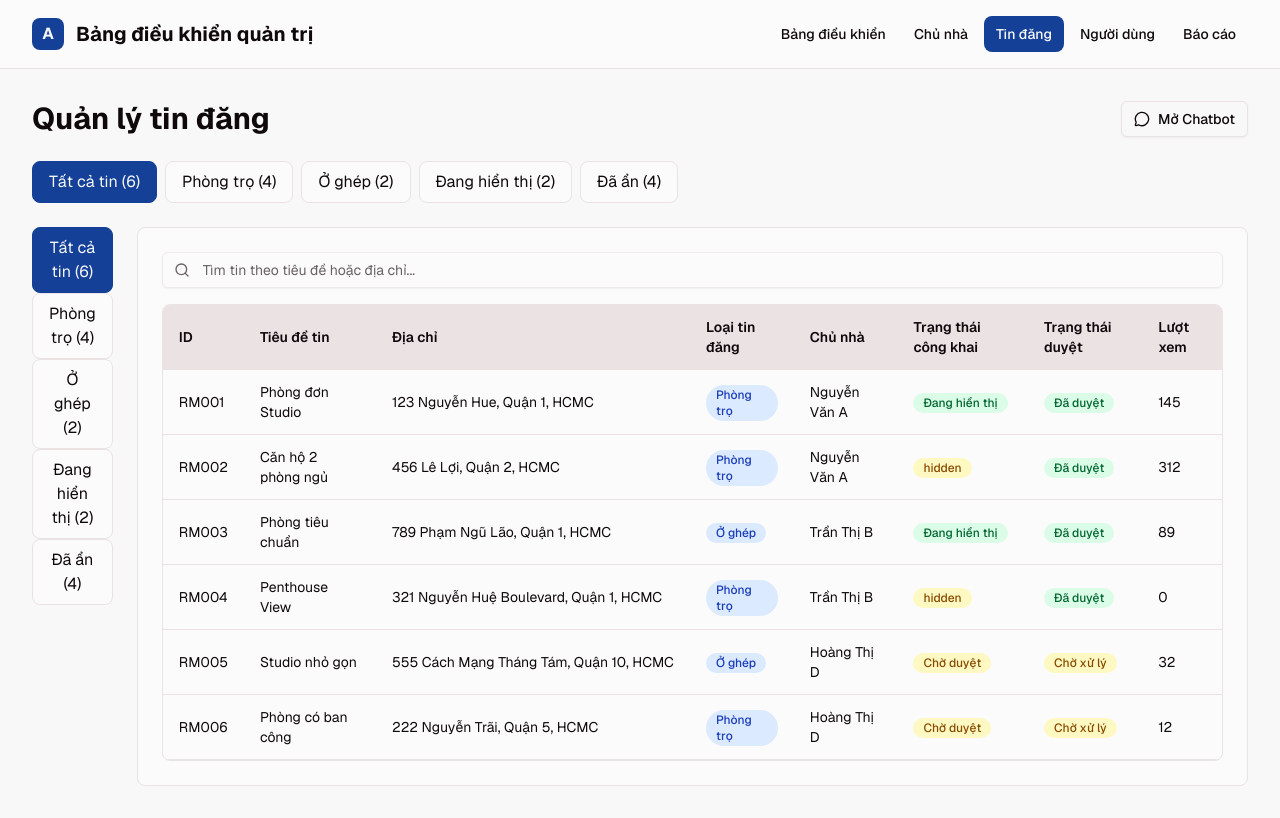
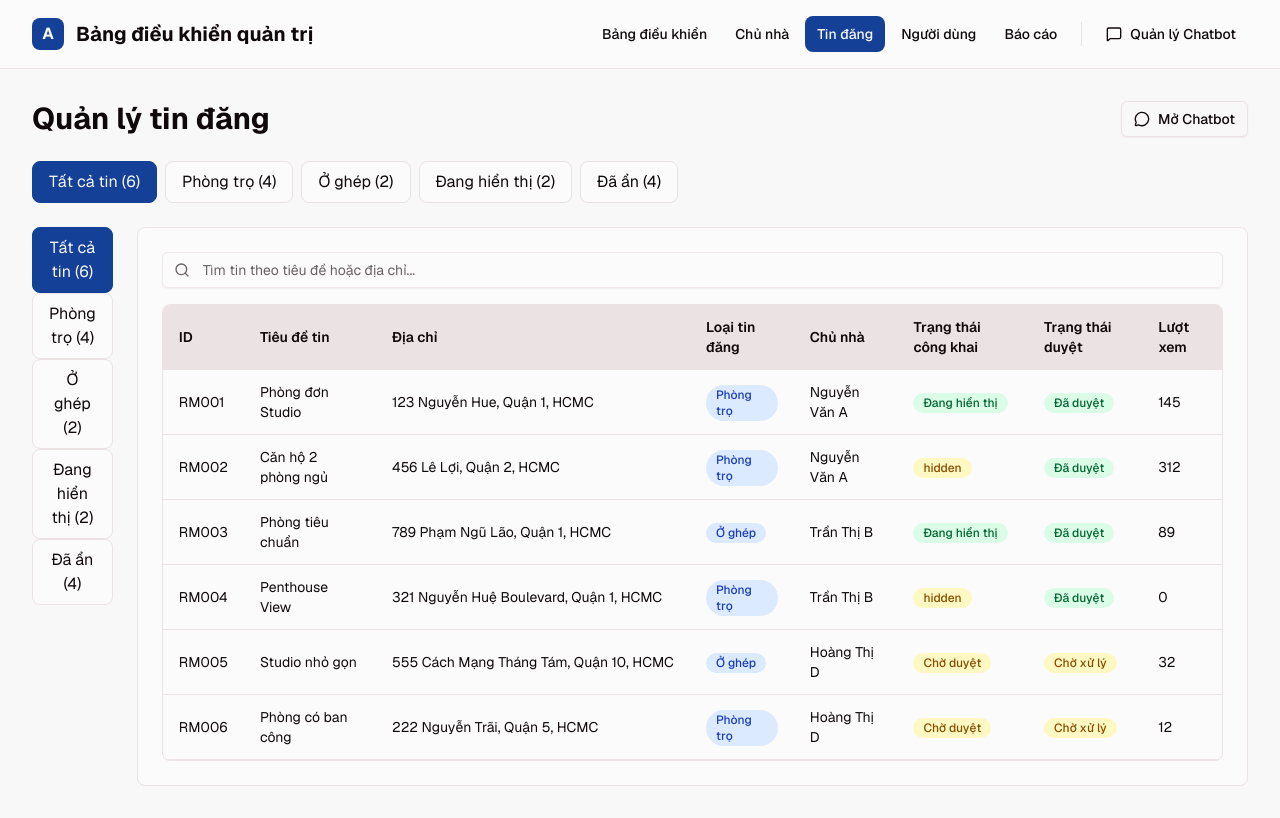
Before and after one commit to laihoangduy2424/dashboardtimtro, a Next.js app: page /dashboard/rooms in a window 1280 px wide. Built offline with nearby package versions, Linux system fonts and the light colour scheme.

Commit message:
feat: add "Access Chatbot Management" nav button
Add chatbot management link to desktop and mobile nav with icon
and active state detection for clarity.

Co-authored-by: Duy Lại Hoàng <170998843+laihoangduy2424@users.noreply.github.com>

```diff
--- a/components/dashboard-layout.tsx
+++ b/components/dashboard-layout.tsx
@@ -1,7 +1,7 @@
 'use client'
 
 import { useState } from 'react'
-import { Menu, X } from 'lucide-react'
+import { Menu, X, MessageSquare } from 'lucide-react'
 import Link from 'next/link'
 import { usePathname } from 'next/navigation'
 
@@ -11,7 +11,10 @@ const navigation = [
   { name: 'Tin đăng', href: '/dashboard/rooms' },
   { name: 'Người dùng', href: '/dashboard/users' },
   { name: 'Báo cáo', href: '/dashboard/reports' },
-  // Public search page removed
+]
+
+const secondaryNav = [
+  { name: 'Quản lý Chatbot', href: '/dashboard/rooms/chatbot', icon: MessageSquare },
 ]
 
 export function DashboardLayout({ children }: { children: React.ReactNode }) {
@@ -53,6 +56,29 @@ export function DashboardLayout({ children }: { children: React.ReactNode }) {
                 {item.name}
               </Link>
             ))}
+
+            {/* Divider */}
+            <div className="h-6 w-px bg-border mx-2"></div>
+
+            {/* Secondary navigation */}
+            {secondaryNav.map((item) => {
+              const Icon = item.icon
+              const isActive = pathname === item.href || pathname.startsWith(item.href)
+              return (
+                <Link
+                  key={item.href}
+                  href={item.href}
+                  className={`px-3 py-2 rounded-lg text-sm font-medium transition-colors flex items-center gap-2 ${
+                    isActive
+                      ? 'bg-primary text-primary-foreground'
+                      : 'text-foreground hover:bg-muted'
+                  }`}
+                >
+                  <Icon size={16} />
+                  {item.name}
+                </Link>
+              )
+            })}
           </nav>
         </div>
 
@@ -73,6 +99,29 @@ export function DashboardLayout({ children }: { children: React.ReactNode }) {
                 {item.name}
               </Link>
             ))}
+
+            {/* Mobile secondary navigation */}
+            <div className="border-t border-border pt-2 mt-2 space-y-2">
+              {secondaryNav.map((item) => {
+                const Icon = item.icon
+                const isActive = pathname === item.href || pathname.startsWith(item.href)
+                return (
+                  <Link
+                    key={item.href}
+                    href={item.href}
+                    className={`flex items-center gap-2 px-3 py-2 rounded-lg text-sm font-medium transition-colors ${
+                      isActive
+                        ? 'bg-primary text-primary-foreground'
+                        : 'text-foreground hover:bg-muted'
+                    }`}
+                    onClick={() => setMobileMenuOpen(false)}
+                  >
+                    <Icon size={16} />
+                    {item.name}
+                  </Link>
+                )
+              })}
+            </div>
           </nav>
         )}
       </header>
```
